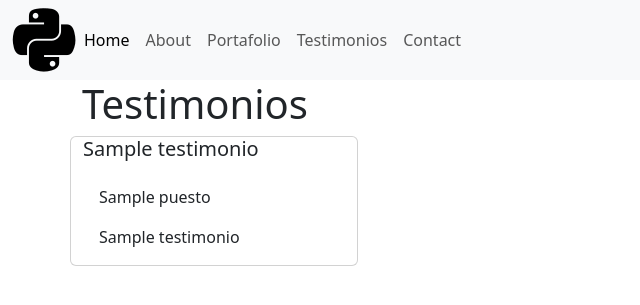
After one commit to robertoahc85/mi_portal_web, a Django app: template mi_portal_web/myapp/templates/myapp/testimonail.html in a window 1280 px wide. The commit adds this page. Shown: the top 305 px of the page, without its empty margins (0-640 px from the left). Run offline with Django 3.2, Linux system fonts and the light colour scheme; the template is opened without the code that fills it: most values are stand-ins (such as "Sample title", 1, 10 or a date in 2020).

Commit message:
Agregando pagina de testimonios

```diff
--- a/mi_portal_web/myapp/templates/myapp/base.html
+++ b/mi_portal_web/myapp/templates/myapp/base.html
@@ -46,6 +46,9 @@
               <a class="nav-link" href="{% url 'portafolio' %}">Portafolio</a>
             </li>
             <li class="nav-item">
+              <a class="nav-link" href="{% url 'testimonail' %}">Testimonios</a>
+            </li>
+            <li class="nav-item">
               <a class="nav-link" href="{% url 'contact' %}">Contact</a>
             </li>
           </ul>
--- /dev/null
+++ b/mi_portal_web/myapp/templates/myapp/testimonail.html
@@ -0,0 +1,21 @@
+{% extends 'myapp/base.html' %} {% block title%} Testimonail {% endblock title%}
+{% load static %} {%block content%}
+<h1>Testimonios</h1>
+<div class="row">
+{%if testimonails%}
+   {%for testimonio in testimonails%}
+  <div class="card" style="width: 18rem">
+    <h5 class="card-title">{{testimonio.nombre }}</h5>
+    <div class="card-body">
+
+    <p class="card-text">{{ testimonio.puesto }}</p>
+      <p class="card-text">{{ testimonio.testimonio }}</p>
+    </div>
+  </div>
+  {%endfor %}
+  {% else %}
+  <p>No hay testimonio al momento</p>
+{%endif%}
+</div>
+
+{% endblock content %}
--- a/mi_portal_web/myapp/urls.py
+++ b/mi_portal_web/myapp/urls.py
@@ -6,5 +6,6 @@ urlpatterns = [
     path('about/', views.about, name='about'),
     path('contact/', views.contact, name='contact'),
     path('portafolio/', views.portafolio, name='portafolio'),
+     path('testimonial/', views.testimonail, name='testimonail'),
 
 ]
```
Also changed, not shown: mi_portal_web/myapp/views.py (+9 -2 lines).
